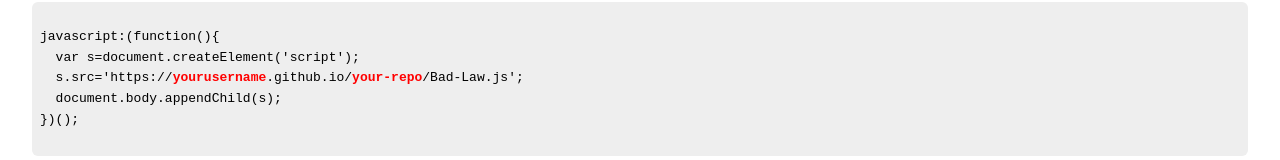
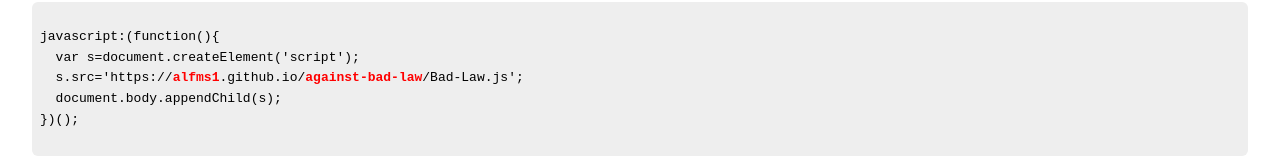
Before and after one commit to alfms1/against-bad-law, a plain HTML site: page index.html in a window 1280 px wide. Shown: the part 294-454 px from the top of the page. Drawn offline with Linux system fonts and the light colour scheme.

Commit message:
Update index.html

```diff
--- a/index.html
+++ b/index.html
@@ -45,7 +45,7 @@
   <code id="bookmarklet">
 javascript:(function(){
   var s=document.createElement('script');
-  s.src='https://<b style="color:red">yourusername</b>.github.io/<b style="color:red">your-repo</b>/Bad-Law.js';
+  s.src='https://<b style="color:red">alfms1</b>.github.io/<b style="color:red">against-bad-law</b>/Bad-Law.js';
   document.body.appendChild(s);
 })();
   </code>
```
